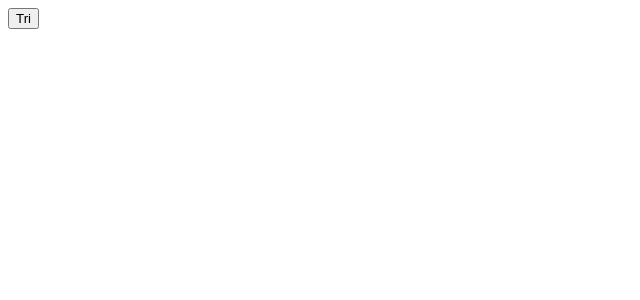
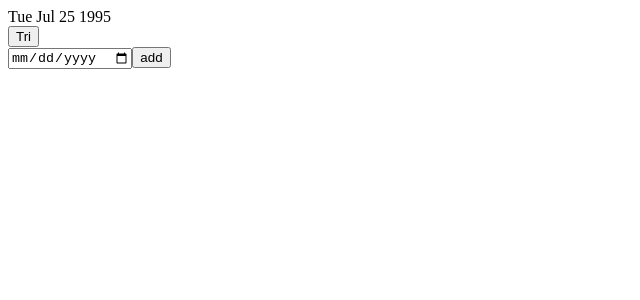
Before and after one commit to pomb95/angular-cfd2b3, an Angular app: page / in a window 1280 px wide. Shown: the top 300 px of the page, without its empty margins (0-640 px from the left). Built offline with nearby package versions, Linux system fonts and the light colour scheme.

Commit message:
2 files modified

```diff
--- a/src/app/app.component.html
+++ b/src/app/app.component.html
@@ -1,4 +1,9 @@
-<div *ngFor="let personne of list">
-  {{personne.prenom}} {{personne.nom}}
+<div *ngFor="let element of list">
+  {{element.date.toDateString()}}
 </div>
 <button (click)="tri()">Tri</button>
+
+<div>
+  <input type="date" [(ngModel)]="selectedDate">
+  <button (onClick)="addDate()">add</button>
+</div>
--- a/src/app/app.component.ts
+++ b/src/app/app.component.ts
@@ -7,11 +7,13 @@ import { Component } from '@angular/core';
 })
 export class AppComponent  {
 
+  private selectedDate: Date;
+
   list: Test[] = [
-    new Test(1, new Date( 1995, 6, 25)),
-    new Test(2, new Date( 2018, 7, 23)),
-    new Test(5, new Date(2003, 5, 1)),
-    new Test(4, new Date(1980, 2, 24))
+    new Test(1, new Date( 1995, 6, 25))
+   // new Test(2, new Date( 2018, 7, 23)),
+    //new Test(5, new Date(2003, 5, 1)),
+    //new Test(4, new Date(1980, 2, 24))
   ];
 
   tri() : void {
@@ -19,6 +21,14 @@ export class AppComponent  {
       this.list.sort((x, y) => x.date - y.date)
     );
     console.log(this.list);
+    console.log(this.selectedDate);
+  }
+
+  addDate(): void {
+   this.list.push(
+     new Test(0, this.selectedDate)
+   );
+   console.log('date ajoutée : ', this.selectedDate);
   }
 
 }
```
